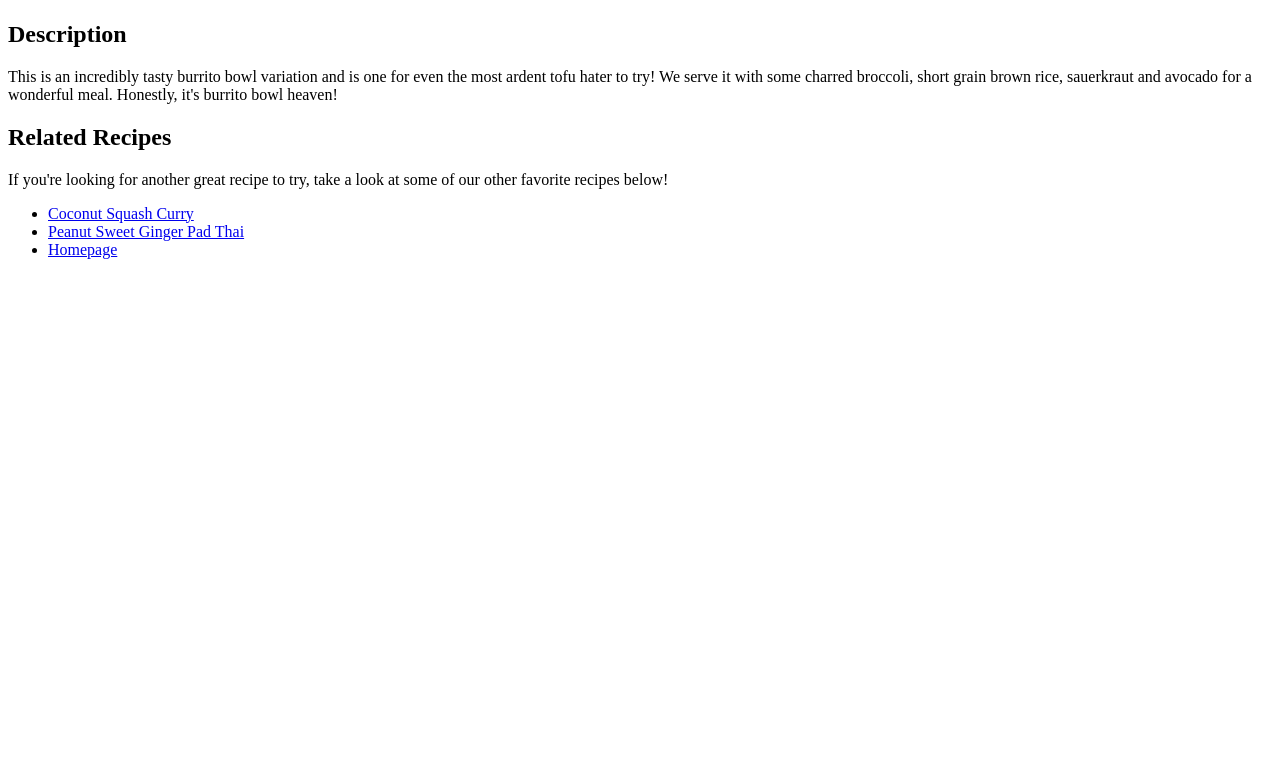
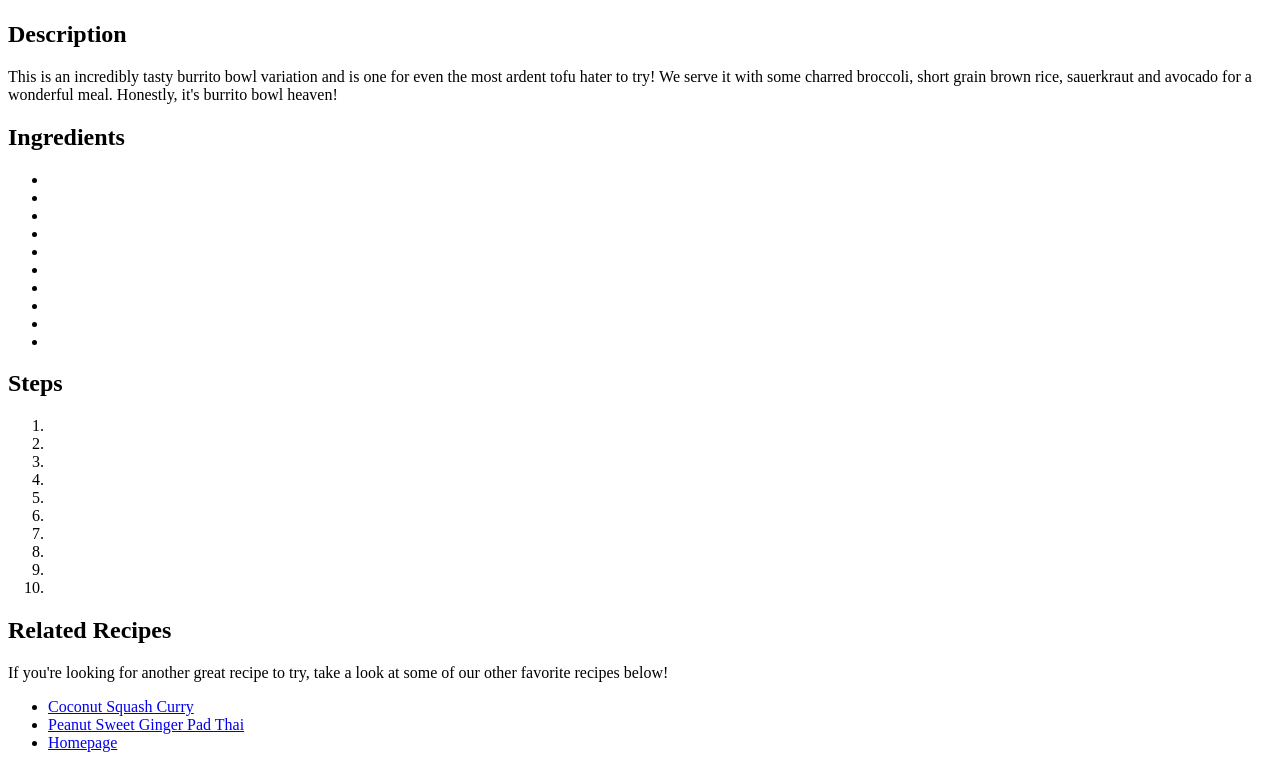
Before and after one commit to Matt-Hollub/odin-recipes, a plain HTML site: page recipes/burrito-bowl.html in a window 1280 px wide. Shown: the part 583-1351 px from the top of the page. Before the commit the page ends 858 px from the top, so only its background shows below. Drawn offline with Linux system fonts and the light colour scheme.

Commit message:
add ingredients h2, steps h2, a unordered list under ingredients h2, a ordered list under steps h2 to each file in the recipes directory

```diff
--- a/recipes/burrito-bowl.html
+++ b/recipes/burrito-bowl.html
@@ -11,6 +11,32 @@
     <img src="https://thehappypear.ie/wp-content/uploads/2021/03/IMG_3775-2.jpg" width="500px" height="500px" alt="white bowl filled with colorful vegetables from the recipe">
     <h2>Description</h2>
     <p>This is an incredibly tasty burrito bowl variation and is one for even the most ardent tofu hater to try! We serve it with some charred broccoli, short grain brown rice, sauerkraut and avocado for a wonderful meal. Honestly, it's burrito bowl heaven!</p>
+    <h2>Ingredients</h2>
+    <ul>
+        <li></li>
+        <li></li>
+        <li></li>
+        <li></li>
+        <li></li>
+        <li></li>
+        <li></li>
+        <li></li>
+        <li></li>
+        <li></li>
+    </ul>
+    <h2>Steps</h2>
+    <ol>
+        <li></li>
+        <li></li>
+        <li></li>
+        <li></li>
+        <li></li>
+        <li></li>
+        <li></li>
+        <li></li>
+        <li></li>
+        <li></li>
+    </ol>
     <h2>Related Recipes</h2>
     <p>If you're looking for another great recipe to try, take a look at some of our other favorite recipes below!</p>
     <ul>
```
Also changed, not shown: recipes/coconut-squash-curry.html (+26 -0 lines), recipes/peanut-sweet-ginger-pad-thai.html (+26 -0 lines).
